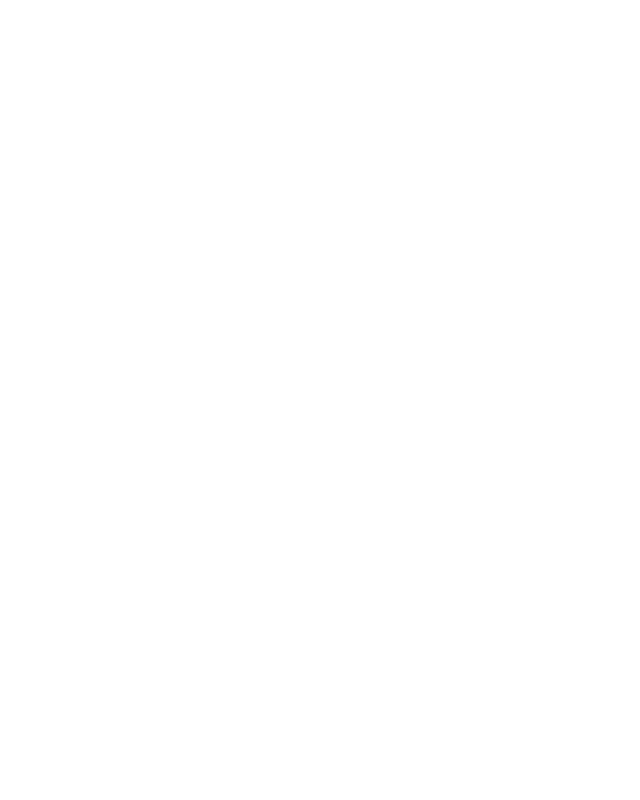
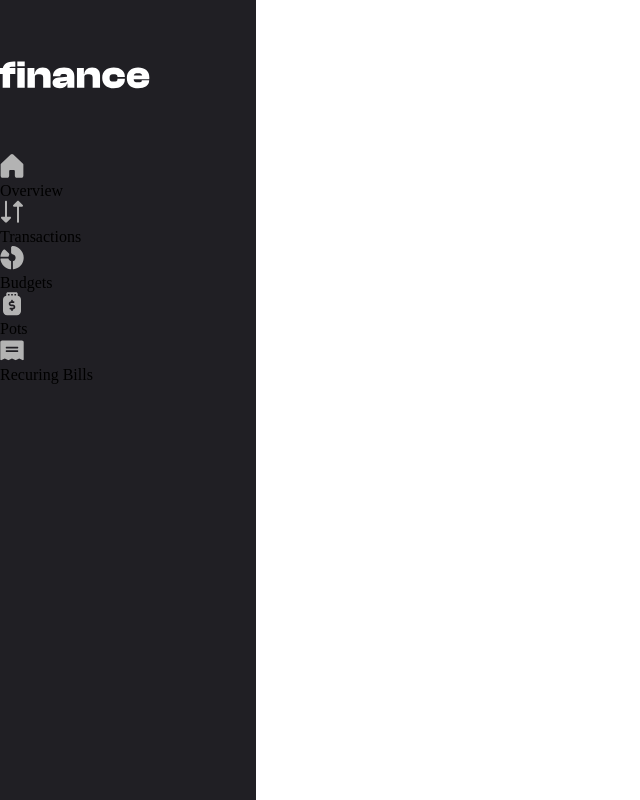
Before and after one commit to kaya70875/personel-finance-app-next, a Next.js app: page / in a window 1280 px wide. Shown: the whole page, without its empty margins (0-640 px from the left). Built offline with nearby package versions, Linux system fonts and the light colour scheme.

Commit message:
create layout

```diff
--- a/app/layout.tsx
+++ b/app/layout.tsx
@@ -1,4 +1,6 @@
+import Sidebar from "@components/Sidebar";
 import type { Metadata } from "next";
+import '@sass/styles/main.scss';
 
 export const metadata: Metadata = {
   title: "FinanceG",
@@ -13,7 +15,13 @@
   return (
     <html lang="en">
       <body>
-        {children}
+        <div className="layout">
+          <Sidebar />
+          <main>
+            {children}
+          </main>
+        </div>
+
       </body>
     </html>
   );
--- a/sass/base/_global.scss
+++ b/sass/base/_global.scss
@@ -1 +1,8 @@
+@import '../utilities/variables';
 @import '../utilities/mixins';
+
+* {
+    margin: 0;
+    padding: 0;
+    box-sizing: border-box;
+}
```
